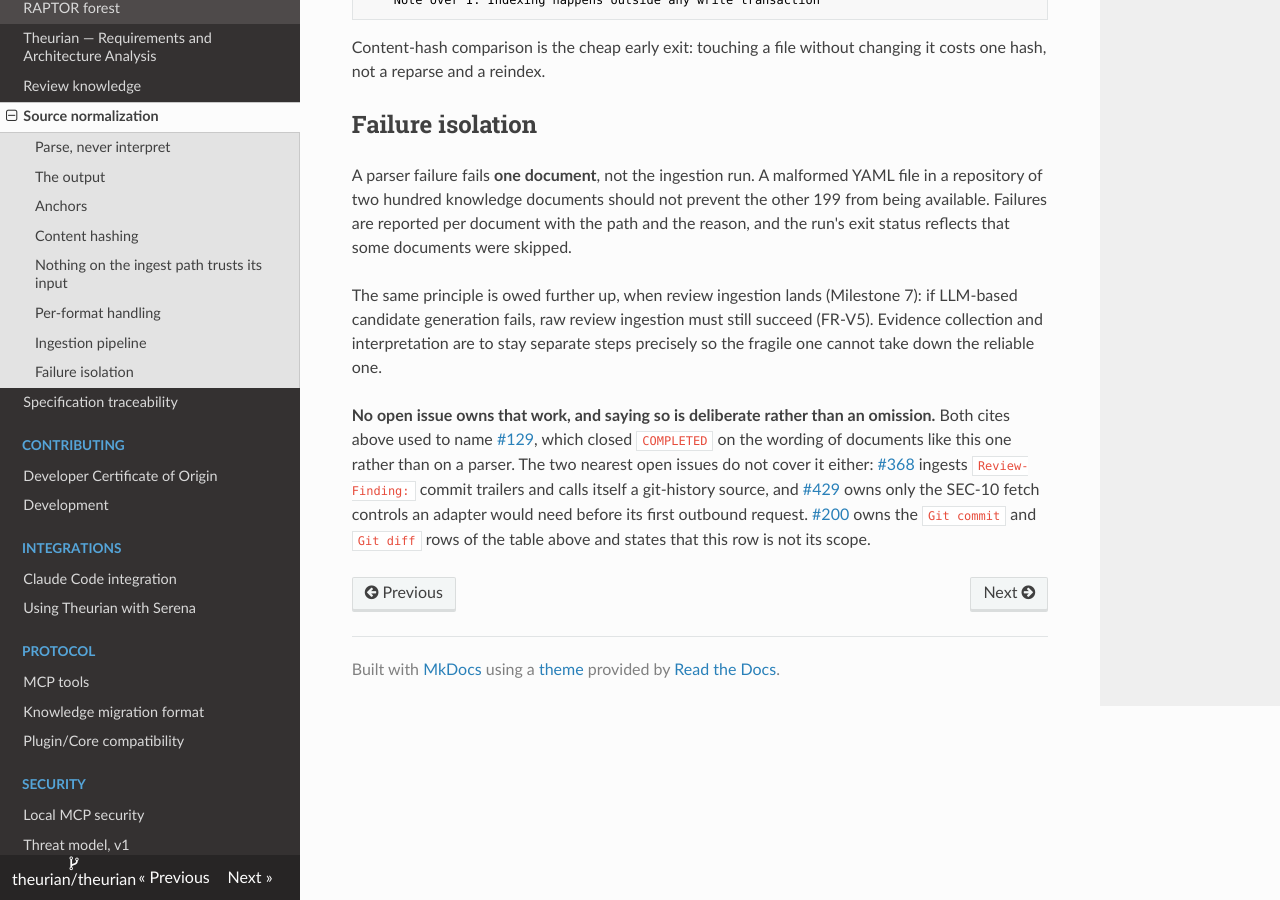
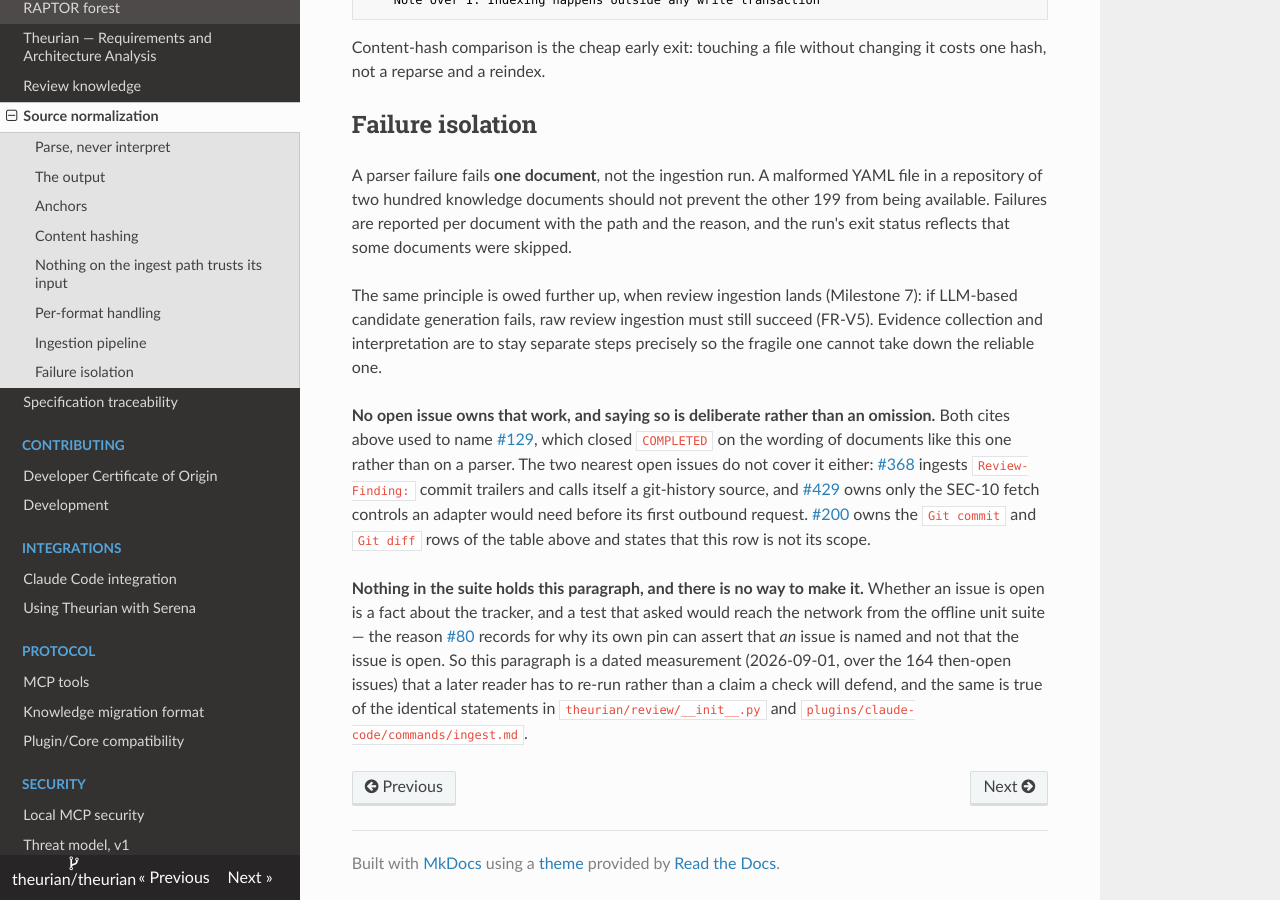
Before and after one commit to theurian/theurian, an MkDocs documentation site: the page built from docs/architecture/source-normalization.md, in a window 1280 px wide and 900 px high, scrolled down 3976 px. Built offline with MkDocs 1.6.1, drawn with Linux system fonts in a browser that asks for light colours.

Commit message:
docs(architecture): say that the unowned-review-ingestion note has no pin — #428
The paragraph added in `15e065f` asserts that no open issue owns GitHub
review ingestion. That is a claim about the tracker, and #80 already
records why nothing offline can hold one: a test that checked liveness
would reach the network from the unit suite, which this project does not
do. Its own pin therefore asserts that *an* issue is named, not that the
issue is open — and this one went stale within a day of shipping.

So the paragraph now says it is a dated measurement rather than a defended
claim, and names the two other places carrying the same statement. The
corrected-claim rule asks for a pin or the recorded reason there is none;
this is the recorded reason.

Signed-off-by: Takehide Uchida <utchy@graphnote-design.com>

```diff
--- a/docs/architecture/source-normalization.md
+++ b/docs/architecture/source-normalization.md
@@ -219,3 +219,13 @@ commit trailers and calls itself a git-history source, and
 fetch controls an adapter would need before its first outbound request.
 [#200](https://github.com/theurian/theurian/issues/200) owns the `Git commit` and
 `Git diff` rows of the table above and states that this row is not its scope.
+
+**Nothing in the suite holds this paragraph, and there is no way to make it.**
+Whether an issue is open is a fact about the tracker, and a test that asked would
+reach the network from the offline unit suite — the reason
+[#80](https://github.com/theurian/theurian/issues/80) records for why its own
+pin can assert that *an* issue is named and not that the issue is open. So this
+paragraph is a dated measurement (2026-09-01, over the 164 then-open issues) that
+a later reader has to re-run rather than a claim a check will defend, and the
+same is true of the identical statements in `theurian/review/__init__.py` and
+`plugins/claude-code/commands/ingest.md`.
```
